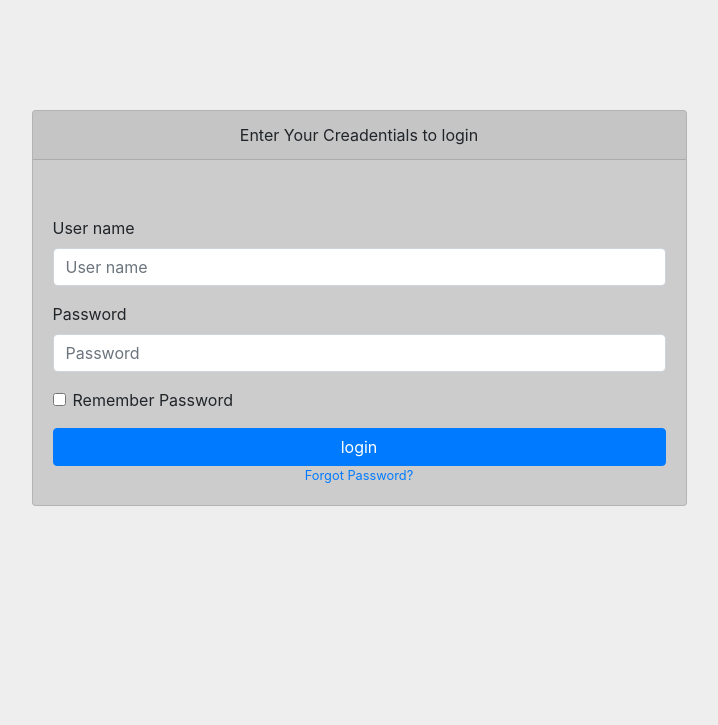
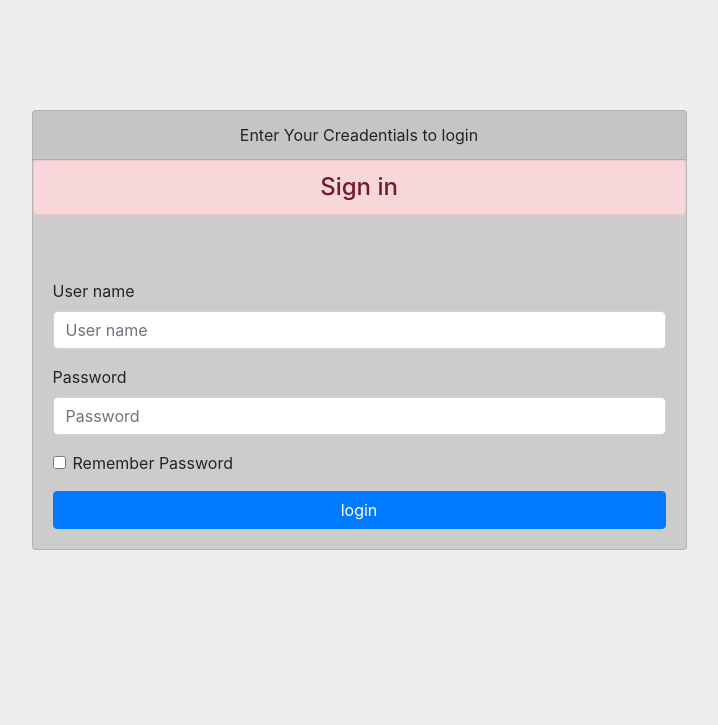
Before and after one commit to Moscow12/BACATS2, a CodeIgniter app: page /bacats/index.php/users/login in a window 1280 px wide. Shown: the top 725 px of the page, without its empty margins (281-999 px from the left). Run offline with CodeIgniter, Linux system fonts and the light colour scheme; some libraries are stand-ins or nearby versions.

Commit message:
+flashdata

```diff
--- a/application/views/users/login.php
+++ b/application/views/users/login.php
@@ -20,10 +20,16 @@
     </head>
   <body>
       <div class="row">
+
         <div class="card mesha">
           <div class="card-header text-center">Enter Your Creadentials to login</div>
-            <div class="card-title text-center"><h4><?php #echo $title; ?> </h4></div>
+            <div class="card-title text-center"><h4 class="alert alert-danger"><?php echo $title; ?> </h4></div>
               <div class="card-body">
+              <div class="form-group">
+                  <?php if($this->session->flashdata('login_fail')):  ?>
+                        <?php echo '<p class="alert alert-danger">'.$this->session->flashdata('login_fail'). '</p>'; ?>
+                    <?php endif; ?>
+              </div>
               <div class="form-group">
               <center><?php echo validation_errors(); ?></center>
                 </div>
@@ -45,9 +51,7 @@
                   </div>
                 </div>
                 <button class="btn btn-primary btn-block" type="submit">login</button>
-                <div class="text-center">
-                  <a class="d-block small" href="forgot-password.html">Forgot Password?</a>
-                </div>
+
               </div>
           </div>
         </div>
```
